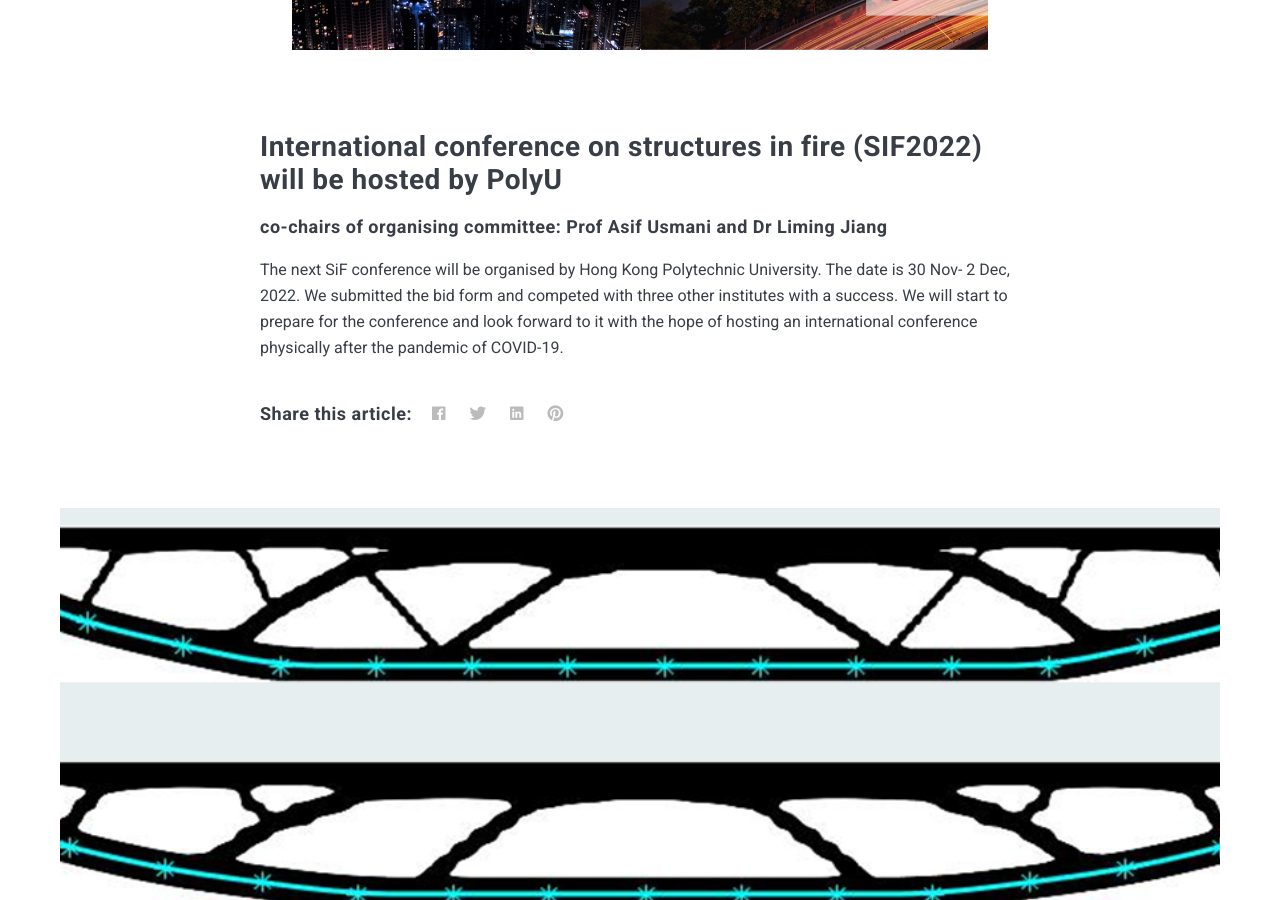
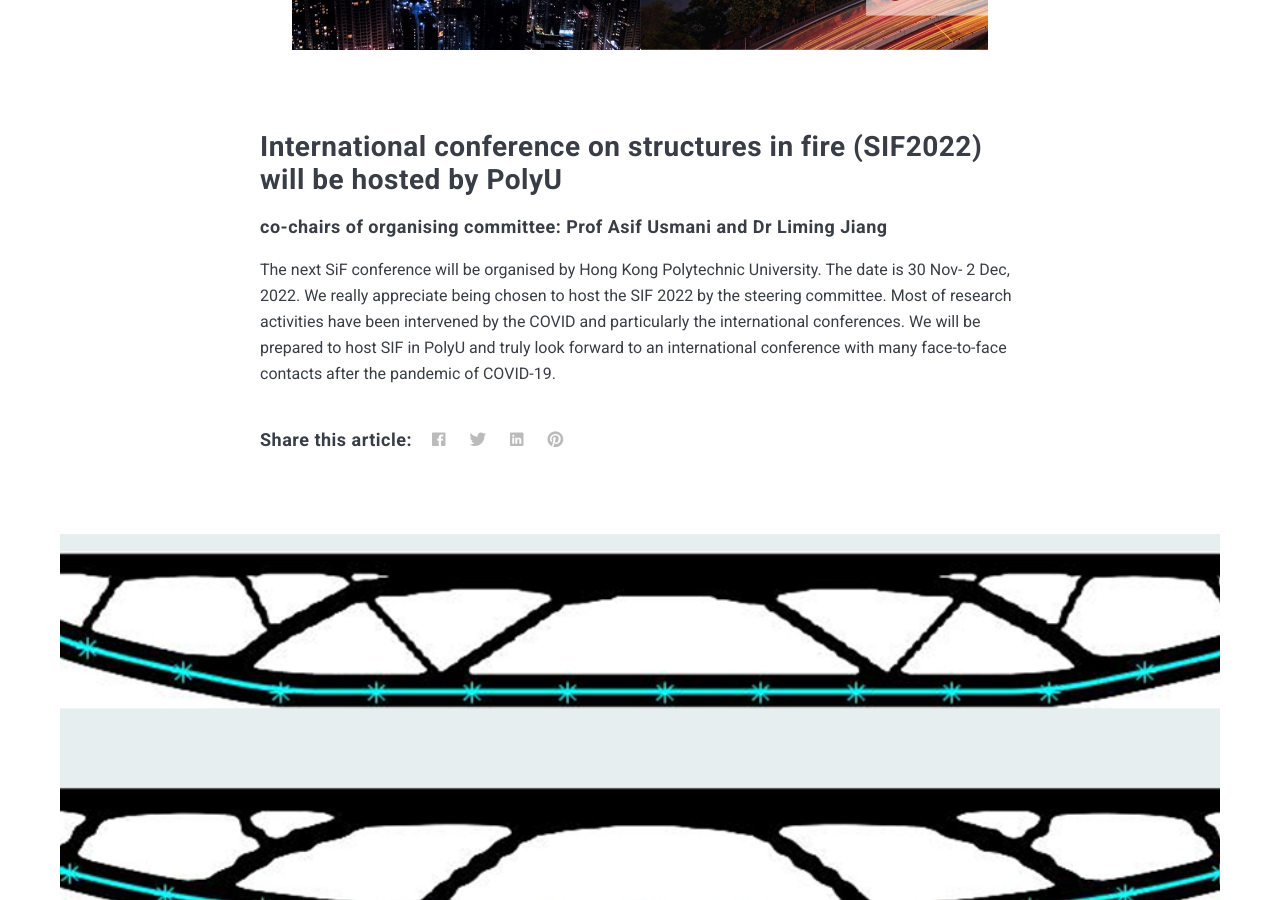
Before and after one commit to LimingXLiming/JiangLiming, a Jekyll site: the page built from _posts/2021-09-14-SIF2022-in-HongKong.markdown, in a window 1280 px wide and 900 px high, scrolled down 671 px. Built offline with Jekyll 4.4.1, drawn with Linux system fonts in a browser that asks for light colours; nearby versions of some CDN libraries.

Commit message:
Update 2021-09-14-SIF2022-in-HongKong.markdown

```diff
--- a/_posts/2021-09-14-SIF2022-in-HongKong.markdown
+++ b/_posts/2021-09-14-SIF2022-in-HongKong.markdown
@@ -7,4 +7,4 @@
 ---
 ## International conference on structures in fire (SIF2022) will be hosted by PolyU
 ##### co-chairs of organising committee: Prof Asif Usmani and Dr Liming Jiang
-The next SiF conference will be organised by Hong Kong Polytechnic University. The date is 30 Nov- 2 Dec, 2022. We submitted the bid form and competed with three other institutes with a success. We will start to prepare for the conference and look forward to it with the hope of hosting an international conference physically after the pandemic of COVID-19.
+The next SiF conference will be organised by Hong Kong Polytechnic University. The date is 30 Nov- 2 Dec, 2022. We really appreciate being chosen to host the SIF 2022 by the steering committee. Most of research activities have been intervened by the COVID and particularly the international conferences. We will be prepared to host SIF in PolyU and truly look forward to an international conference with many face-to-face contacts after the pandemic of COVID-19.
```
